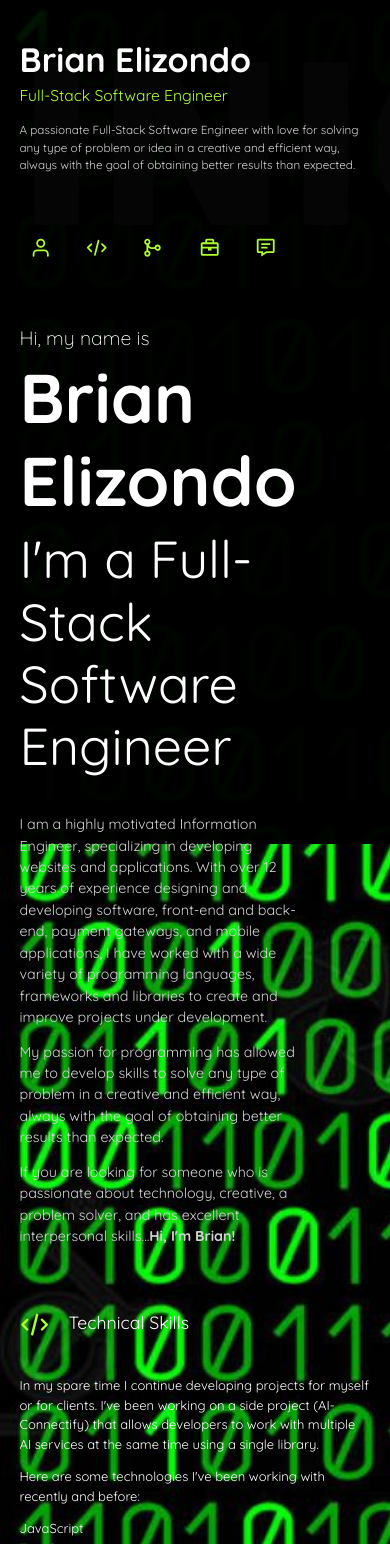
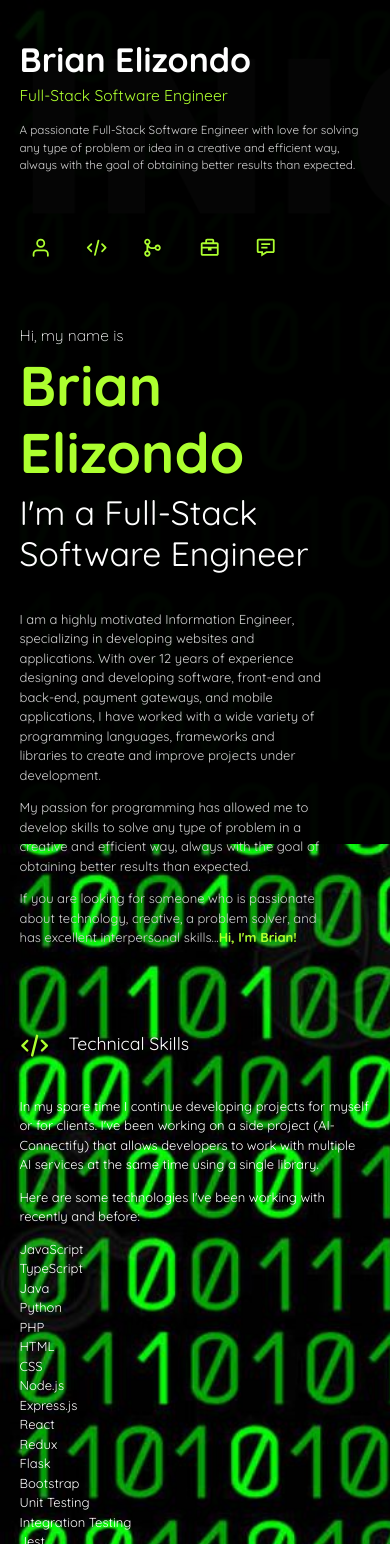
Before and after one commit to brianelizondo/brianelizondo.dev, a React (Create React App) app: page / in a window 390 px wide. Shown: the top 1544 px of the page. Built offline with nearby package versions, Linux system fonts and the light colour scheme.

Commit message:
Ajust about styles and refactor code

```diff
--- a/src/App.tsx
+++ b/src/App.tsx
@@ -15,11 +15,11 @@ const App: React.FC = () => {
     <Container fluid className="App">
         <div className="AppBgEffect"></div>
         <Row className="justify-content-md-center">
-            <Col xs={12} md={4}>
+            <Col xs={12} md={3}>
                 <Hero />
             </Col>
             <Col xs={1} md={1}></Col>
-            <Col xs={12} md={6}>
+            <Col xs={12} md={7}>
                 <About />
                 <Skills />
                 <Projects />
--- a/src/components/About.css
+++ b/src/components/About.css
@@ -1,40 +1,52 @@
 @media screen and (max-width: 768px) {
     .About{
         min-height: auto !important;
+        padding-bottom: 70px;
     }
-}
-@media screen and (max-width: 576px) {
-    .About{
-        min-height: auto !important;
+    .AboutTitle h1{
+        font-size: 4.3rem !important;
+    }
+    .AboutTitle h2{
+        font-size: 2.6rem !important;
+    }
+    .AboutTitle h4{
+        margin-top: 60px;
+        font-size: 1.2rem !important;
+    }
+    .AboutText{
+        font-size: 1rem !important;
     }
 }
 .About{
     min-height: 100vh;
-    padding-bottom: 50px;
+    display: flex;
+    justify-content: center;
+    align-items: center;
 }
 
-.AboutTitle{
-    margin-top: 60px;
-}
 .AboutTitle h1{
-    font-size: 5.3rem;
+    font-size: 5.8rem;
     font-weight: 700;
+    color: greenyellow;
 }
 .AboutTitle h2{
-    font-size: 4rem;
+    font-size: 3.5rem;
     font-weight: 400;
+    color: white;
 }
 .AboutTitle h4{
     font-size: 1.5rem;
     font-weight: 300;
+    color: white;
 }
 
 .AboutText{
     padding-top: 30px;
     font-size: 1.1rem;
     color: lightgray;
-    padding-right: 20%;
+    padding-right: 15%;
 }
 .AboutText span{
     font-weight: 700;
+    color: greenyellow;
 }
--- a/src/components/About.tsx
+++ b/src/components/About.tsx
@@ -9,11 +9,11 @@ const About: React.FC = () => {
             <h4>Hi, my name is</h4>
             <h1>Brian Elizondo</h1>
             <h2>I'm a Full-Stack Software Engineer</h2>
-        </Row>
-        <Row className="AboutText">
-            <p>I am a highly motivated Information Engineer, specializing in developing websites and applications. With over 12 years of experience designing and developing software, front-end and back-end, payment gateways, and mobile applications, I have worked with a wide variety of programming languages, frameworks and libraries to create and improve projects under development.</p>
-            <p>My passion for programming has allowed me to develop skills to solve any type of problem in a creative and efficient way, always with the goal of obtaining better results than expected.</p>
-            <p>If you are looking for someone who is passionate about technology, creative, a problem solver, and has excellent interpersonal skills...<span>Hi, I'm Brian!</span></p>
+            <div className="AboutText">
+                <p>I am a highly motivated Information Engineer, specializing in developing websites and applications. With over 12 years of experience designing and developing software, front-end and back-end, payment gateways, and mobile applications, I have worked with a wide variety of programming languages, frameworks and libraries to create and improve projects under development.</p>
+                <p>My passion for programming has allowed me to develop skills to solve any type of problem in a creative and efficient way, always with the goal of obtaining better results than expected.</p>
+                <p>If you are looking for someone who is passionate about technology, creative, a problem solver, and has excellent interpersonal skills...<span>Hi, I'm Brian!</span></p>
+            </div>
         </Row>
     </Container>
   );
--- a/src/components/FooterNavbar.css
+++ b/src/components/FooterNavbar.css
@@ -5,7 +5,7 @@
     padding: 10px 15px 10px 0px;
 }
 .FooterNavbarIcon svg{
-    color: yellowgreen;
+    color: greenyellow;
     min-width: 30px;
     min-height: 30px;
     transition: color 0.5s ease-out;
--- a/src/components/Navbar.css
+++ b/src/components/Navbar.css
@@ -17,7 +17,7 @@
 .CustomNavbarItem:hover{
     cursor: pointer;
     background-color: rgba(173, 255, 47, 0.15);
-    border: 1px solid yellowgreen;
+    border: 1px solid greenyellow;
 }
 
 .CustomNavbarIcon {
```
